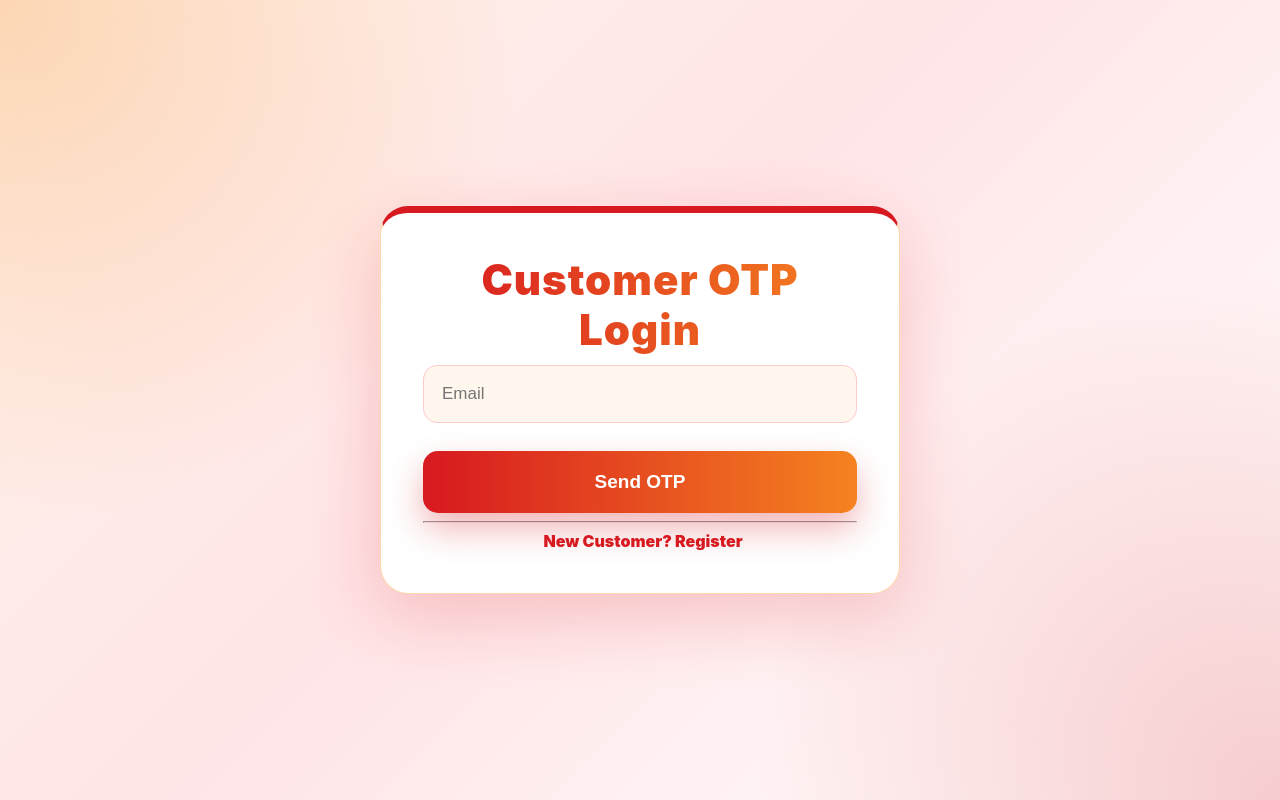
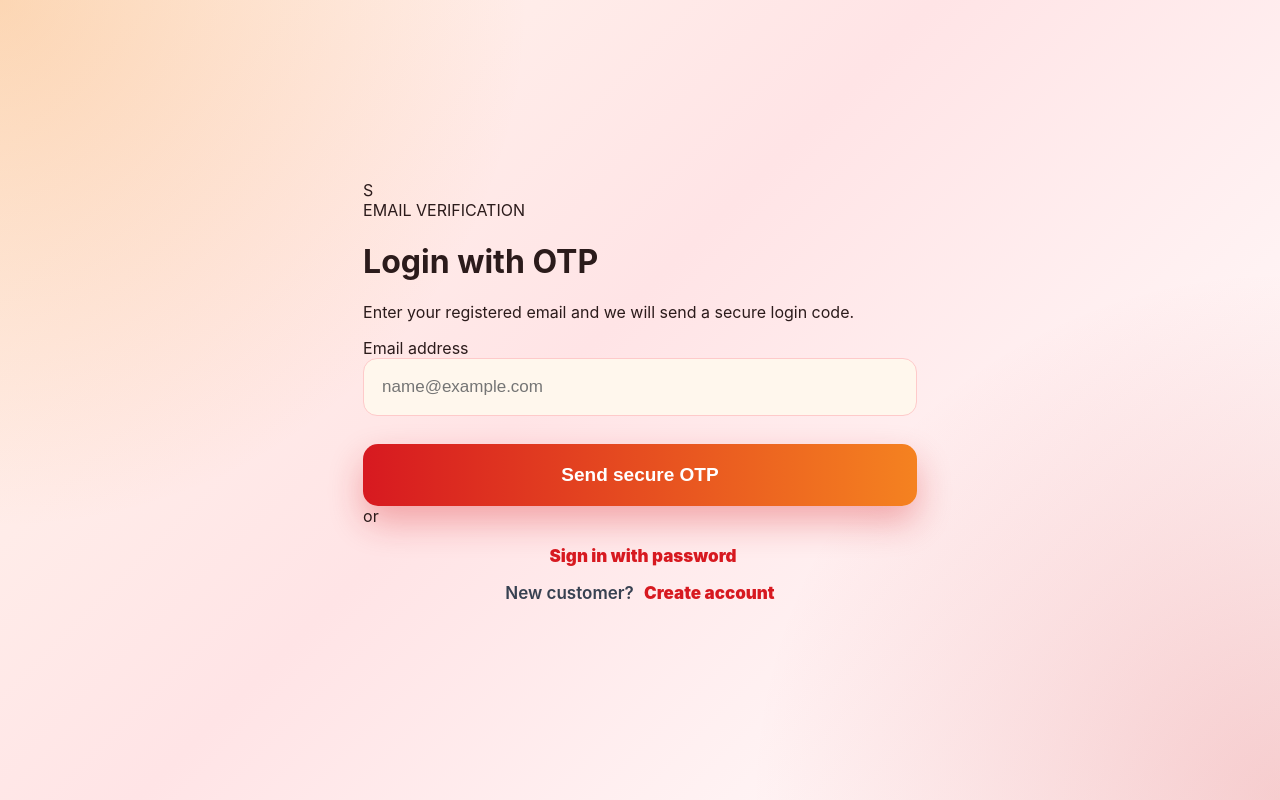
Before and after one commit to mummy7791/insurance-app, a React (Vite) app in the folder frontend/: page /customer-otp-login in a window 1280 px wide. Built offline with nearby package versions, Linux system fonts and the light colour scheme; no server answers.

Commit message:
feat: rebuild customer authentication experience

```diff
--- a/frontend/src/pages/CustomerOtpLogin.tsx
+++ b/frontend/src/pages/CustomerOtpLogin.tsx
@@ -1,134 +1,102 @@
-import { useState } from "react";
-import { useNavigate, Link } from "react-router-dom";
+import { useEffect, useState } from "react";
+import { Link, useLocation, useNavigate } from "react-router-dom";
 import api from "../services/api";
+import "../styles/Auth.css";
 
-type LoginResponse = {
+type AuthResponse = {
   token: string;
-  user: {
-    id: string;
-    name: string;
-    email: string;
-    role: string;
-  };
+  user: { id: string; name: string; email: string; role: string; permissions?: string[] };
+};
+
+type LocationState = { email?: string; mode?: "verify" | "login" };
+
+const getMessage = (error: unknown, fallback: string) => {
+  if (typeof error === "object" && error !== null && "response" in error) {
+    const e = error as { response?: { data?: { message?: string } } };
+    return e.response?.data?.message || fallback;
+  }
+  return fallback;
 };
 
 export default function CustomerOtpLogin() {
   const navigate = useNavigate();
+  const location = useLocation();
+  const state = (location.state || {}) as LocationState;
+  const pendingEmail = sessionStorage.getItem("pendingVerificationEmail") || "";
+  const [email, setEmail] = useState(state.email || pendingEmail);
+  const [otp, setOtp] = useState("");
+  const [mode, setMode] = useState<"verify" | "login">(state.mode || (pendingEmail ? "verify" : "login"));
+  const [sent, setSent] = useState(Boolean(state.email || pendingEmail));
+  const [loading, setLoading] = useState(false);
+  const [notice, setNotice] = useState(sent ? "Verification code sent. Check your inbox and spam folder." : "");
+  const [error, setError] = useState("");
 
-  const [email, setEmail] = useState("");
-  const [otp, setOtp] = useState("");
-  const [step, setStep] = useState(1);
-  const [loading, setLoading] = useState(false);
+  useEffect(() => {
+    if (state.email) setEmail(state.email);
+  }, [state.email]);
 
   const sendOtp = async () => {
-    if (!email) {
-      alert("Enter email");
-      return;
-    }
+    const normalizedEmail = email.trim().toLowerCase();
+    if (!normalizedEmail) return setError("Enter your registered email address.");
 
     try {
-      setLoading(true);
-
-      await api.post("/auth/send-login-otp", {
-        email,
-      });
-
-      alert("OTP sent successfully");
-      setStep(2);
-    } catch (err) {
-      console.error(err);
-      alert("OTP send failed");
-    } finally {
-      setLoading(false);
-    }
+      setLoading(true); setError(""); setNotice("");
+      await api.post("/auth/send-login-otp", { email: normalizedEmail });
+      setEmail(normalizedEmail);
+      setSent(true);
+      setNotice("A fresh 6-digit OTP was sent to your email.");
+    } catch (error: unknown) {
+      setError(getMessage(error, "Could not send OTP. Please try again."));
+    } finally { setLoading(false); }
   };
 
   const verifyOtp = async () => {
-    if (!otp) {
-      alert("Enter OTP");
-      return;
-    }
+    if (!/^\d{6}$/.test(otp)) return setError("Enter the 6-digit OTP from your email.");
 
     try {
-      setLoading(true);
-
-      const res = await api.post<LoginResponse>("/auth/login-with-otp", {
-        email,
-        otp,
-      });
-
+      setLoading(true); setError("");
+      const endpoint = mode === "verify" ? "/auth/verify-otp" : "/auth/login-with-otp";
+      const res = await api.post<AuthResponse>(endpoint, { email: email.trim().toLowerCase(), otp });
       localStorage.setItem("insuranceToken", res.data.token);
-      localStorage.setItem(
-        "insuranceUser",
-        JSON.stringify(res.data.user)
-      );
-
-      alert("Login Success");
-
-      navigate("/customer-dashboard");
-    } catch (err) {
-      console.error(err);
-      alert("Invalid OTP");
-    } finally {
-      setLoading(false);
-    }
+      localStorage.setItem("insuranceUser", JSON.stringify(res.data.user));
+      sessionStorage.removeItem("pendingVerificationEmail");
+      navigate("/customer-dashboard", { replace: true });
+    } catch (error: unknown) {
+      setError(getMessage(error, "Invalid or expired OTP."));
+    } finally { setLoading(false); }
   };
 
   return (
-    <div className="login-page">
-      <div className="login-card">
+    <div className="auth-page">
+      <div className="otp-card">
+        <div className="brand-mark">S</div>
+        <span className="auth-badge">EMAIL VERIFICATION</span>
+        <h1>{mode === "verify" ? "Verify your account" : "Login with OTP"}</h1>
+        <p className="otp-copy">{sent ? <>Enter the 6-digit code sent to <strong>{email}</strong>.</> : "Enter your registered email and we will send a secure login code."}</p>
 
-        <h1>Customer OTP Login</h1>
+        {error && <div className="auth-error">{error}</div>}
+        {notice && <div className="auth-success">{notice}</div>}
 
-        {step === 1 ? (
+        {!sent ? (
           <>
-            <input
-              placeholder="Email"
-              value={email}
-              onChange={(e) => setEmail(e.target.value)}
-            />
-
-            <button
-              className="btn"
-              onClick={() => void sendOtp()}
-              disabled={loading}
-            >
-              {loading ? "Sending..." : "Send OTP"}
-            </button>
+            <label>Email address</label>
+            <input className="auth-input" type="email" value={email} onChange={(e) => setEmail(e.target.value)} placeholder="name@example.com" />
+            <button className="auth-btn" onClick={() => void sendOtp()} disabled={loading}>{loading ? "Sending..." : "Send secure OTP"}</button>
           </>
         ) : (
           <>
-            <input value={email} disabled />
-
-            <input
-              placeholder="Enter OTP"
-              value={otp}
-              onChange={(e) => setOtp(e.target.value)}
-            />
-
-            <button
-              className="btn"
-              onClick={() => void verifyOtp()}
-              disabled={loading}
-            >
-              {loading ? "Verifying..." : "Verify OTP"}
-            </button>
-
-            <button
-              className="mini-btn"
-              onClick={() => void sendOtp()}
-            >
-              Resend OTP
-            </button>
+            <div className="otp-input-wrap">
+              <input className="otp-input" inputMode="numeric" autoComplete="one-time-code" maxLength={6} value={otp} onChange={(e) => setOtp(e.target.value.replace(/\D/g, "").slice(0, 6))} placeholder="000000" autoFocus />
+            </div>
+            <button className="auth-btn" onClick={() => void verifyOtp()} disabled={loading || otp.length !== 6}>{loading ? "Verifying..." : "Verify & continue"}</button>
+            <button className="auth-text-btn" onClick={() => void sendOtp()} disabled={loading}>Resend OTP</button>
+            <button className="auth-text-btn muted" onClick={() => { setSent(false); setOtp(""); setNotice(""); }}>Use another email</button>
           </>
         )}
 
-        <hr />
-
-        <Link to="/customer-register">
-          New Customer? Register
-        </Link>
-
+        <div className="auth-divider"><span>or</span></div>
+        <p className="auth-link"><Link to="/login">Sign in with password</Link></p>
+        <p className="auth-link small">New customer? <Link to="/register">Create account</Link></p>
       </div>
     </div>
   );
```
